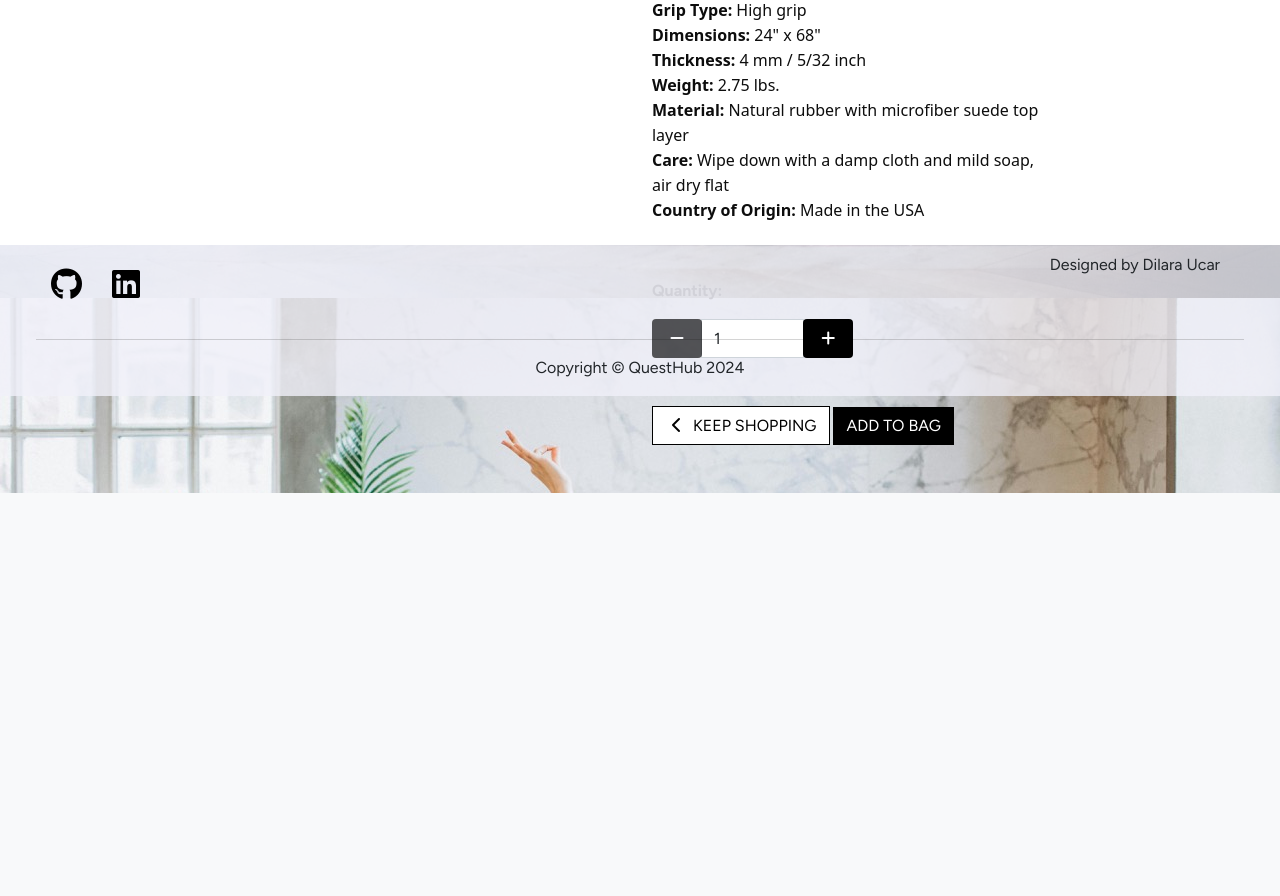
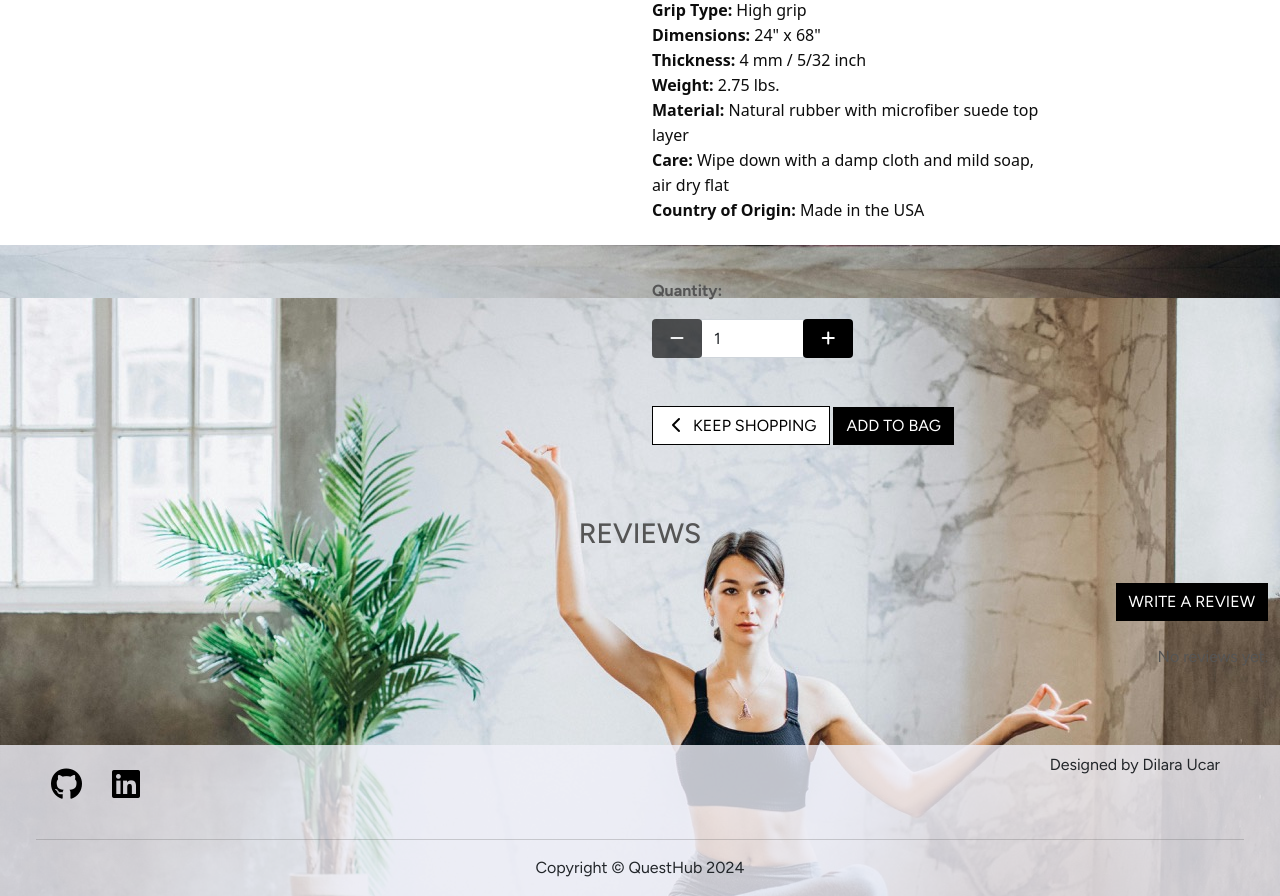
Before and after one commit to DilaraUcar/yoga_vibe_p5, a Django app: page /products/6/ in a window 1280 px wide. Shown: the part 555-1451 px from the top of the page. Before the commit the page ends 1048 px from the top, so only its background shows below. Run offline with Django 3.2, Linux system fonts and the light colour scheme; a user stored in the database is signed in; data comes from the database, SQL or seed files in the repository; tables that the repository leaves empty hold one stand-in row (values such as "Sample post"); parts of the project's set-up code (start-up, migrations or seed data) failed here and were passed over; some libraries are stand-ins or nearby versions.

Commit message:
Added reviews in product models, views, and updated template for display accordingly

```diff
--- a/products/forms.py
+++ b/products/forms.py
@@ -1,5 +1,5 @@
 from django import forms
-from .models import Product, Category
+from .models import Product, Category, Review
 
 
 class ProductForm(forms.ModelForm):
@@ -16,3 +16,13 @@ class ProductForm(forms.ModelForm):
         self.fields['category'].choices = friendly_names
         for field_name, field in self.fields.items():
             field.widget.attrs['class'] = 'border-black rounded-0'
+
+
+class ReviewForm(forms.ModelForm):
+    class Meta:
+        model = Review
+        fields = ['rating', 'title', 'comment']
+
+    def __init__(self, *args, **kwargs):
+        super().__init__(*args, **kwargs)
+        self.fields['title'].required = True  # Ensure title is required
--- a/products/models.py
+++ b/products/models.py
@@ -59,3 +59,16 @@ class Favorite(models.Model):
 
     def __str__(self):
         return f'{self.user.username} - {self.product.name}'
+
+
+
+class Review(models.Model):
+    product = models.ForeignKey(Product, on_delete=models.CASCADE)
+    user = models.ForeignKey(User, on_delete=models.CASCADE)
+    rating = models.IntegerField(choices=[(i, i) for i in range(1, 6)])
+    title = models.CharField(max_length=100)
+    comment = models.TextField()
+    created_at = models.DateTimeField(auto_now_add=True)
+
+    def __str__(self):
+        return f'Review by {self.user.username} for {self.product.name}'
--- a/products/templates/products/favorites.html
+++ b/products/templates/products/favorites.html
@@ -3,8 +3,8 @@
 {% load static %}
 
 {% block content %}
-<div class="container mt-5">
-    <h2 class="mb-4">My Favorites</h2>
+<div class="container custom-favorites-mt">
+    <h2 class="mb-4 text-center text-uppercase">My Favorites</h2>
 
     {% if favorites %}
     <div class="row">
@@ -16,12 +16,12 @@
                 </a>
                 <div class="card-body">
                     <h5 class="card-title">{{ favorite.product.name }}</h5>
-                    <p class="card-text">${{ favorite.product.price }}</p>
                     {% if favorite.product.rating %}
                     <small class="text-muted"><i class="fas fa-star mr-1"></i>{{ favorite.product.rating }} / 5</small>
                     {% else %}
                     <small class="text-muted">No Rating</small>
                     {% endif %}
+                    <p class="card-text">${{ favorite.product.price }}</p>
                 </div>
                 <div class="card-footer bg-white pt-0 border-0 text-right">
                     <form action="{% url 'remove_from_favorites' favorite.product.id %}" method="post" class="d-inline">
--- a/products/templates/products/product_detail.html
+++ b/products/templates/products/product_detail.html
@@ -1,5 +1,6 @@
 {% extends "base.html" %}
 {% load static account %}
+{% load star_rating %}
 
 {% block page_header %}
 <div class="container header-container">
@@ -15,7 +16,7 @@
     <div class="row">
         <div class="col-12 col-md-6 col-lg-4 offset-lg-2">
             <div class="image-container my-5">
-                <div id="carouselExampleControls" class="carousel slide" data-ride="carousel">
+                <div id="carouselExample" class="carousel slide" data-ride="carousel">
                     <div class="carousel-inner">
                         {% if product.image1 %}
                         <div class="carousel-item active">
@@ -143,8 +144,55 @@
                         {% endwith %}
                     </div>
                 </form>
+            </div>
+        </div>
+    </div>
+    <div class="row mt-4">
+        <div class="col-12">
+            <h3 class="text-center text-uppercase">Reviews {% if reviews.count > 0 %}({{ reviews.count }}){% endif %}
+            </h3>
+            {% if user.is_authenticated %}
+            <div class="text-center text-md-end">
+                <button class="btn mt-4 btn text-uppercase btn-black rounded-0" type="button" data-toggle="collapse"
+                    data-target="#reviewForm" aria-expanded="false" aria-controls="reviewForm">
+                    Write a Review
+                </button>
+            </div>
 
+            <div class="collapse mt-4" id="reviewForm">
+                <div class="card card-body">
+                    <form method="post" action="{% url 'product_detail' product.id %}">
+                        {% csrf_token %}
+                        {{ review_form.as_p }}
+                        <button type="submit" class="btn text-uppercase btn-black rounded-0">Submit Review</button>
+                    </form>
+                </div>
             </div>
+            {% else %}
+            <p class="mt-4">Please <a href="{% url 'account_login' %}">log in</a> to add a review.</p>
+            {% endif %}
+        </div>
+        <div class="col-12 mt-4">
+            <div id="reviews-container">
+                {% for review in reviews %}
+                <div class="mb-3 review {% if forloop.counter > 4 %}d-none{% endif %}">
+                    <div class="card-body ps-5">
+                        <h5 class="card-title">{{ review.user.username }}</h5>
+                        <p class="card-text">{% star_rating review.rating %}</p>
+                        <p id="review-title">{{ review.title }}</p>
+                        <p class="card-text">{{ review.comment }}</p>
+                        <p class="card-text"><small class="text-muted">{{ review.created_at }}</small></p>
+                    </div>
+                </div>
+                {% empty %}
+                <p class="text-center text-md-end">No reviews yet.</p>
+                {% endfor %}
+            </div>
+            {% if reviews.count > 4 %}
+            <div class="text-center">
+                <button id="show-more-reviews" class="btn text-uppercase btn-black rounded-0">Show More</button>
+            </div>
+            {% endif %}
         </div>
     </div>
 </div>
@@ -153,4 +201,21 @@
 {% block postloadjs %}
 {{ block.super }}
 {% include 'products/includes/quantity_input.html' %}
+<script>
+    document.addEventListener('DOMContentLoaded', function () {
+        const showMoreButton = document.getElementById('show-more-reviews');
+        let visibleReviews = 4;
+
+        showMoreButton.addEventListener('click', function () {
+            const hiddenReviews = document.querySelectorAll('.review.d-none');
+            for (let i = 0; i < 4 && i < hiddenReviews.length; i++) {
+                hiddenReviews[i].classList.remove('d-none');
+            }
+            visibleReviews += 4;
+            if (visibleReviews >= document.querySelectorAll('.review').length) {
+                showMoreButton.classList.add('d-none');
+            }
+        });
+    });
+</script>
 {% endblock %}
--- a/products/views.py
+++ b/products/views.py
@@ -3,8 +3,9 @@ from django.contrib import messages
 from django.contrib.auth.decorators import login_required
 from django.db.models import Q
 from django.urls import reverse
-from .models import Product, Category, Favorite
-from .forms import ProductForm
+from .models import Product, Category, Favorite, Review
+from .forms import ProductForm, ReviewForm
+
 
 # Create your views here.
 def all_products(request):
@@ -39,20 +40,39 @@ def all_products(request):
 
 
 def product_detail(request, product_id):
-    """ A view to show individual product details """
+    """ A view to show individual product details and handle reviews """
+    product = get_object_or_404(Product, pk=product_id)
+    reviews = Review.objects.filter(product=product)
+    is_favorite = False
 
-    product = get_object_or_404(Product, pk=product_id)
-    is_favorite = False
     if request.user.is_authenticated:
         is_favorite = Favorite.objects.filter(user=request.user, product=product).exists()
 
+        if request.method == 'POST':
+            form = ReviewForm(request.POST)
+            if form.is_valid():
+                review = form.save(commit=False)
+                review.product = product
+                review.user = request.user
+                review.save()
+                messages.success(request, 'Your review has been submitted!')
+                return redirect('product_detail', product_id=product.id)
+            else:
+                messages.error(request, 'There was an error with your review.')
+        else:
+            form = ReviewForm()
+    else:
+        form = None
 
     context = {
         'product': product,
+        'reviews': reviews,
         'is_favorite': is_favorite,
-        }
+        'review_form': form,  # Pass review_form to context
+    }
 
     return render(request, 'products/product_detail.html', context)
+
 
 
 @login_required
--- a/static/css/base.css
+++ b/static/css/base.css
@@ -3,7 +3,7 @@ html {
     position: relative;
 }
 
-body {
+.custom-bg-img {
     background: url('/media/hero.jpeg') no-repeat center center fixed;
     background-size: cover;
     height: calc(100vh - 164px);
@@ -16,11 +16,11 @@ body {
 
 /* Ensure main content pushes footer down when there's enough content */
 main {
-    min-height: calc(100vh - 164px); /* Adjust 164px based on your header/footer height */
     padding-bottom: 60px; /* Same height as footer to prevent content overlap */
 }
 
-.footer {
+footer {
+    bottom: 0;
     width: 100%;
     height: 60px;
 }
@@ -211,6 +211,16 @@ a {
     border-radius: 3px;
 }
 
+.card-body {
+    box-shadow: 0 0 10px 6px rgba(0, 0, 0, 0.4);
+    width: auto;
+}
+
+#review-title {
+    font-size: 20px;
+    font-weight: 600;
+}
+
 /* ------------------------------------------------------------ Shopping Bag */
 
 .custom-bag-img {
@@ -362,6 +372,12 @@ a {
     /* Adjust the value as needed */
 }
 
+/* ------------------------------------------------------------ Shopping Bag */
+
+.custom-favorites-mt {
+    margin-top: 15rem !important;
+}
+
 /* -------------------------------- Media Queries */
 
 /* Slightly larger container on xl screens */
--- a/templates/base.html
+++ b/templates/base.html
@@ -47,12 +47,13 @@
     <script src="https://stackpath.bootstrapcdn.com/bootstrap/4.4.1/js/bootstrap.min.js"
         integrity="sha384-wfSDF2E50Y2D1uUdj0O3uMBJnjuUD4Ih7YwaYd1iqfktj0Uod8GCExl3Og8ifwB6" crossorigin="anonymous">
     </script>
+
     {% endblock %}
 
     <title>YogaVibe {% block extra_title %}{% endblock %}</title>
 </head>
 
-<body class="d-flex flex-column h-100">
+<body class="d-flex flex-column h-100 custom-bg-img">
 
     <header class="container-fluid fixed-top">
         <!-- Your header content -->
@@ -183,7 +184,7 @@
     </main>
 
     <!-- Footer -->
-    <footer class="footer mt-auto">
+    <footer class="mt-auto">
         <div class="container-fluid">
             <div class="row pt-2 px-4 d-flex justify-content-between footer-background">
                 <div id="socials" class="col-sm-6 d-flex nowrap justify-content-center justify-content-sm-start">
--- a/yoga_vibe/settings.py
+++ b/yoga_vibe/settings.py
@@ -92,7 +92,7 @@ TEMPLATES = [
         'OPTIONS': {
             'context_processors': [
                 'django.template.context_processors.debug',
-                'django.template.context_processors.request', #required by allauth
+                'django.template.context_processors.request',  # required by allauth
                 'django.contrib.auth.context_processors.auth',
                 'django.contrib.messages.context_processors.messages',
                 'django.template.context_processors.media',
@@ -102,9 +102,13 @@ TEMPLATES = [
                 'crispy_forms.templatetags.crispy_forms_tags',
                 'crispy_forms.templatetags.crispy_forms_field',
             ],
+            'libraries': {
+                'star_rating': 'products.templatetags.star_rating',  # Register your custom tag here
+            },
         },
     },
 ]
+
 
 MESSAGE_STORAGE = 'django.contrib.messages.storage.session.SessionStorage'
 
```
Also changed, not shown: products/admin.py (+9 -1 lines), products/templatetags/star_rating.py (added, +16 -0 lines), products/migrations/0013_review.py (added), products/migrations/0014_review_title.py (added), products/migrations/0015_alter_review_title.py (added), products/migrations/0016_alter_review_title.py (added), products/templatetags/__init__.py (added).
